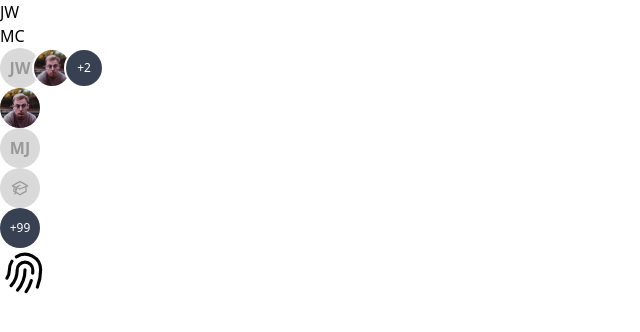
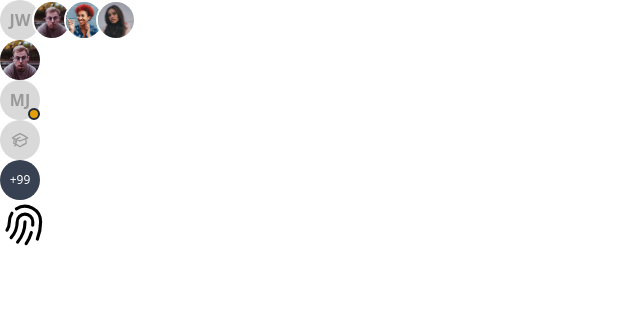
Before and after one commit to jonyworker/auo_comp, a Vue app: page / in a window 1280 px wide. Shown: the top 332 px of the page, without its empty margins (0-640 px from the left). Built offline with nearby package versions, Linux system fonts and the light colour scheme.

Commit message:
fix: 因應新增 avatar status 微調

```diff
--- a/src/App.vue
+++ b/src/App.vue
@@ -7,33 +7,35 @@ const avatars = [
     {
         name: "jony wu",
         imgUrl: "",
-        status: "busy",
     },
     {
         name: "mike cheng",
         imgUrl: "src/assets/fakeImg/avatar_02.jpg",
-        status: "busy",
     },
     {
         name: "ray Li",
         imgUrl: "src/assets/fakeImg/avatar_03.jpg",
-        status: "busy",
     },
     {
         name: "dick Huang",
         imgUrl: "src/assets/fakeImg/avatar_04.jpg",
-        status: "busy",
     },
 ];
 </script>
 
 <template>
-    <a-avatarGroup :data="avatars" limit="2"></a-avatarGroup>
+    <a-avatarGroup :data="avatars" limit="10"></a-avatarGroup>
     <hr />
-    <a-avatar shape="circle" type="image" size="sm"></a-avatar>
-    <a-avatar shape="circle" type="initial" size="sm"></a-avatar>
-    <a-avatar shape="circle" type="icon" size="sm"></a-avatar>
-    <a-avatar shape="circle" type="more" size="sm" limit="20"></a-avatar>
+    <a-avatar type="image" size="sm" rounded></a-avatar>
+    <a-avatar
+        type="initial"
+        size="sm"
+        status="busy"
+        status-position="br"
+        rounded
+    ></a-avatar>
+    <a-avatar type="icon" size="sm" rounded></a-avatar>
+    <a-avatar type="more" size="sm" rounded></a-avatar>
     <a-icon name="finger-print" size="50"></a-icon>
 </template>
 
--- a/src/components/misc/Avatar.vue
+++ b/src/components/misc/Avatar.vue
@@ -2,6 +2,7 @@
 import { ref, computed } from "vue";
 import { cva } from "class-variance-authority";
 import AIcon from "@/components/misc/BaseIcon.vue";
+import AAvatarStatus from "@/components/misc/AvatarStatus.vue";
 import avatarImg_01 from "@/assets/fakeImg/avatar_01.jpg";
 import avatarImg_02 from "@/assets/fakeImg/avatar_02.jpg";
 import avatarImg_03 from "@/assets/fakeImg/avatar_03.jpg";
@@ -13,16 +14,24 @@ const props = defineProps({
         default: "sm",
         validator: (value) => ["sm", "md", "lg"].includes(value),
     },
-    shape: {
-        type: String,
-        default: "default",
-        validator: (value) => ["default", "circle"].includes(value),
+    rounded: {
+        type: Boolean,
     },
     type: {
         type: String,
         default: "image",
         validator: (value) =>
             ["image", "initial", "icon", "more"].includes(value),
+    },
+    status: {
+        type: String,
+        validator: (value) =>
+            ["online", "busy", "away", "offline"].includes(value),
+    },
+    "status-position": {
+        type: String,
+        default: "tl",
+        validator: (value) => ["tl", "tr", "bl", "br"].includes(value),
     },
     imgUrl: {
         type: String,
@@ -47,9 +56,8 @@ const avatarCVAClass = computed(() => {
                 md: "md",
                 lg: "lg",
             },
-            shape: {
-                default: "",
-                circle: "round-full",
+            rounded: {
+                true: "round-full",
             },
             type: {
                 image: "",
@@ -58,18 +66,10 @@ const avatarCVAClass = computed(() => {
                 more: "more",
             },
         },
-        compoundVariants: [
-            {
-                // color: "red",
-                // type: "label",
-                // class: "compoundVariants classes here",
-            },
-        ],
     })({
-        //這裡設定 variants名稱接收 props的值
         size: props.size,
-        shape: props.shape,
         type: props.type,
+        rounded: props.rounded,
     });
 });
 const initialName = (fullName) => {
@@ -83,28 +83,71 @@ const initialName = (fullName) => {
 
 <template>
     <!-- 使用者（圖片）-->
-    <div :class="avatarCVAClass" v-if="type === 'image'">
-        <img class="" :src="imgUrl" alt="" />
+    <div class="avatar-container" v-if="type === 'image'">
+        <div :class="avatarCVAClass">
+            <img :src="imgUrl" alt="" />
         </div>
-    <!-- 更多使用者 -->
+        <a-avatarStatus
+            v-if="props.status"
+            :position="props.statusPosition"
+            :status="props.status"
+            :rounded="props.rounded"
+        ></a-avatarStatus>
+    </div>
+
+    <!-- 使用者頭文字 -->
+    <div class="avatar-container" v-if="type === 'initial'">
+        <div :class="avatarCVAClass">
+            {{ initialName(props.initialName) }}
+        </div>
+        <a-avatarStatus
+            v-if="props.status"
+            :position="props.statusPosition"
+            :status="props.status"
+            :rounded="props.rounded"
+        ></a-avatarStatus>
+    </div>
+
+    <!-- icon -->
+    <div class="avatar-container" v-if="type === 'icon'">
+        <div :class="avatarCVAClass">
+            <a-icon name="academi" size="18" color="#999"></a-icon>
+        </div>
+        <a-avatarStatus
+            v-if="props.status"
+            :position="props.statusPosition"
+            :status="props.status"
+            :rounded="props.rounded"
+        ></a-avatarStatus>
+    </div>
+
+    <!-- 查看更多使用者 -->
+    <div class="avatar-container">
         <a
             :class="avatarCVAClass"
             v-if="type === 'more'"
             href="#"
             target="_blank"
-        rel="noopener noreferrer"
+            rel=""
             >{{ `+${props.moreLabel}` }}</a
         >
-    <div :class="avatarCVAClass" v-if="type === 'initial'">
-        {{ initialName(props.initialName) }}
-    </div>
-
-    <div :class="avatarCVAClass" v-if="type === 'icon'">
-        <a-icon name="academi" size="18" color="#999"></a-icon>
     </div>
 </template>
 
 <style scoped>
+.avatar-container {
+    position: relative;
+    width: fit-content;
+}
+.avatar-group .avatar-container:not(:nth-child(1)) {
+    margin-left: -4px;
+}
+.avatar-group .avatar-container:not(:nth-child(1)) .avatar {
+    border-width: 2px;
+    border-color: #fff;
+    border-style: solid;
+}
+
 .avatar {
     display: flex;
     align-items: center;
@@ -112,6 +155,7 @@ const initialName = (fullName) => {
     border-radius: 0.25rem;
     background-color: #d9d9d9;
     overflow: hidden;
+    position: relative;
 }
 .avatar.more {
     text-decoration: none;
@@ -133,12 +177,6 @@ const initialName = (fullName) => {
     vertical-align: middle;
     object-fit: cover;
 }
-.avatar-group .avatar:not(:nth-child(1)) {
-    border-width: 2px;
-    border-color: #fff;
-    border-style: solid;
-    margin-left: -8px;
-}
 
 .round-full {
     border-radius: 9999px;
--- a/src/components/misc/AvatarGroup.vue
+++ b/src/components/misc/AvatarGroup.vue
@@ -36,17 +36,10 @@ const initialName = (fullName) => {
 </script>
 
 <template>
-    <ul>
-        <li v-for="(avatar, index) in dataCopy">
-            {{ initialName(avatar.name) }}
-        </li>
-    </ul>
-
     <div class="avatar-group">
         <!-- 當有圖片時顯示 -->
         <a-avatar
             v-for="(avatar, index) in dataCopy"
-            shape="circle"
             :type="
                 Boolean(avatar.imgUrl)
                     ? 'image'
@@ -56,15 +49,16 @@ const initialName = (fullName) => {
             "
             :initialName="Boolean(avatar.imgUrl) ? null : avatar.name"
             :imgUrl="avatar.imgUrl"
+            rounded
         >
         </a-avatar>
 
         <!-- 當有數量超過 limit 時顯視 -->
         <a-avatar
             v-if="moreLabel > 0 && moreLabel < 100"
-            shape="circle"
             type="more"
             :moreLabel="moreLabel"
+            rounded
         ></a-avatar>
     </div>
 </template>
```
Lines whose indentation alone changed are shown as unchanged.
